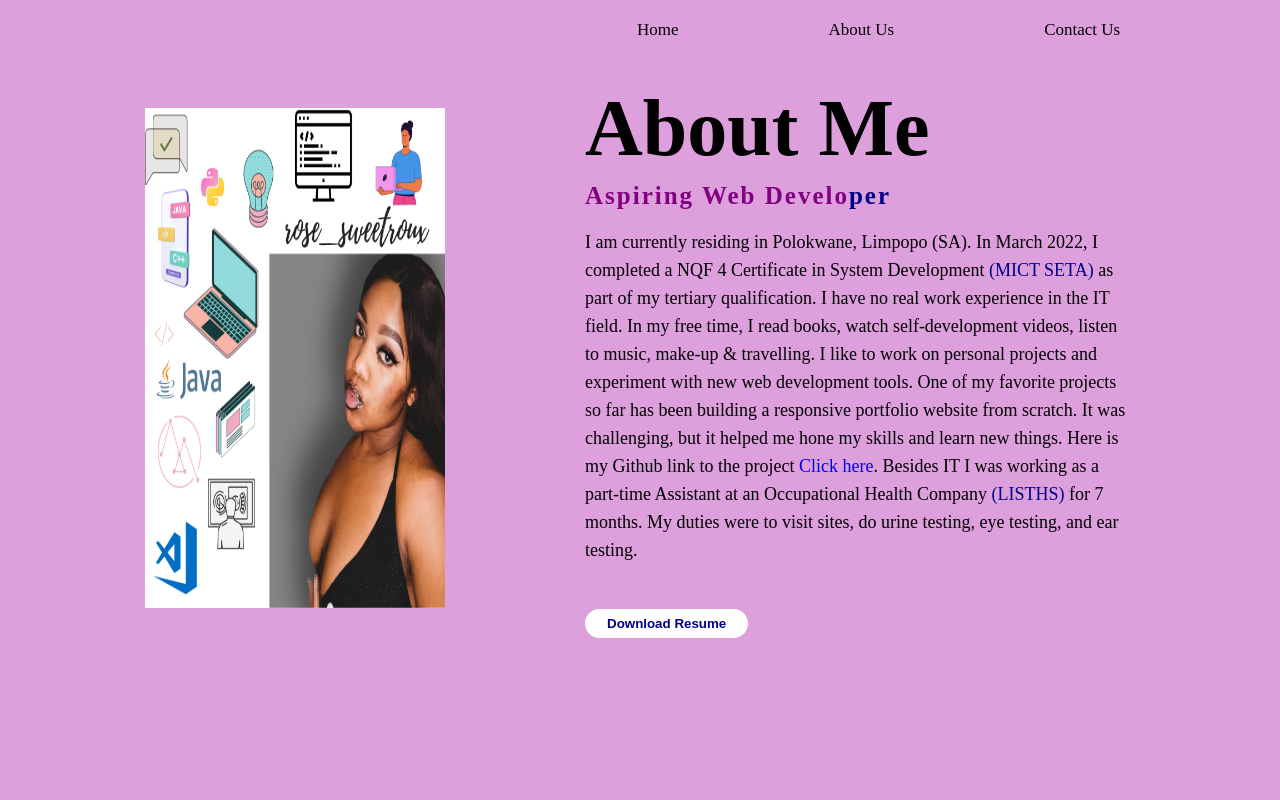
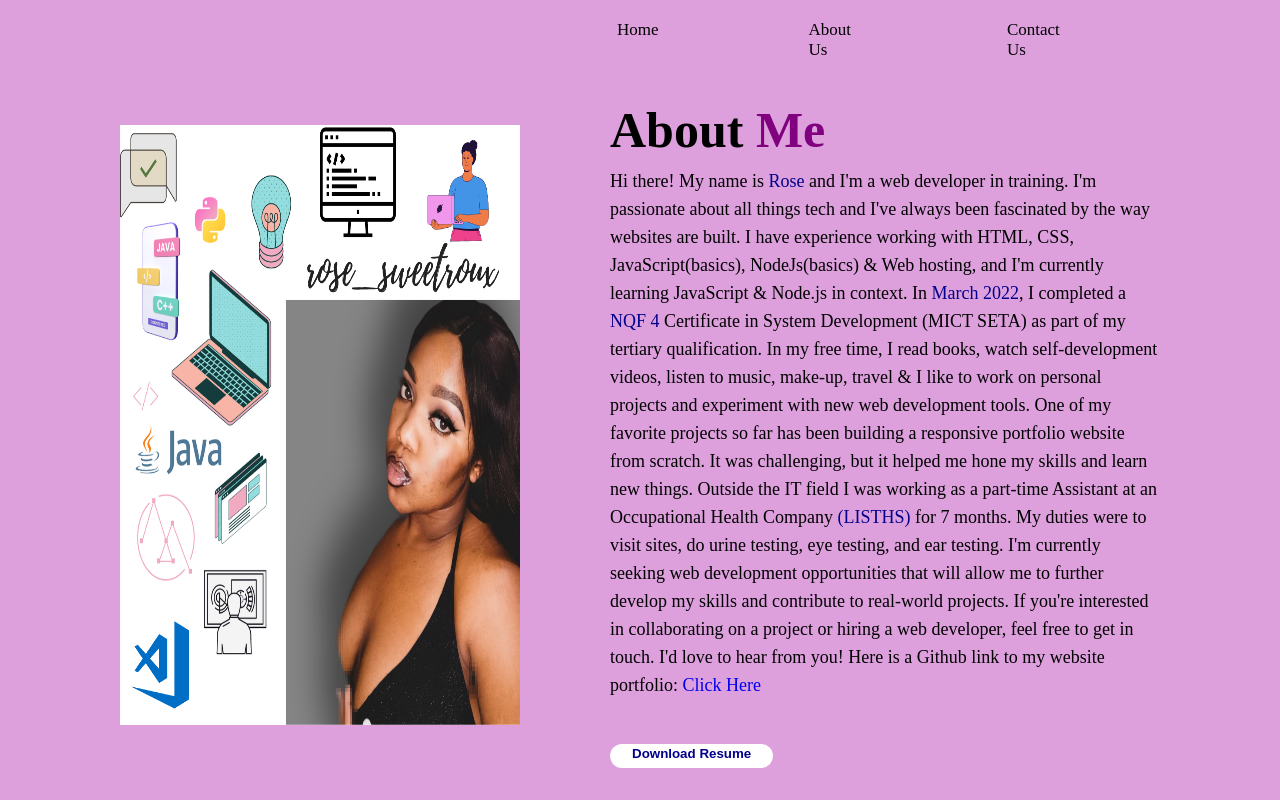
Before and after one commit to rosesweetroux02/ui-challengee, a plain HTML site: page about.html in a window 1280 px wide. Drawn offline with Linux system fonts and the light colour scheme.

Commit message:
Final Project

```diff
--- a/about.html
+++ b/about.html
@@ -20,13 +20,8 @@
     background-color: plum;
 }
 
-h1{
-    font-size: 50px;
-    padding-top: 5px;
-}
+header{
 
-header{
-    position: fixed;
     width: 100%;
     top: 0;
     left: 25%;
@@ -42,6 +37,7 @@ header{
 
 .navlist{
     display: flex;
+    padding-left: 300px;
 }
 
 .navlist a{
@@ -63,12 +59,12 @@ span{
 
 .about{
     width: 100%;
-    padding: 78px 0px;
+    padding: 0px;
 }
 
 .about img{
-    height: 500px;
-    width: 300px;
+    height: 600px;
+    width: 400px;
 }
 
 .about-text{
@@ -85,8 +81,9 @@ span{
 }
 
 .about-text h1{
+    padding-top: 20px;
     color: black;
-    font-size: 80px;
+    font-size: 50px;
     text-transform: capitalize;
     margin-bottom: 8px;
 }
@@ -116,6 +113,7 @@ span{
     padding: 5px 20px;
     border-radius: 20px;
     transition: .45s;
+    padding-top: 0px;
 }
 
 .btn:hover{
@@ -139,19 +137,25 @@ span{
 
    <section class="about">
     <div class="main">
-        <img src="Assets/Images/about.png">
+        <img src="Assets/Images/about.png" >
         <div class="about-text">
-            <h1>About Me</h1>
-            <h5>Aspiring Web Develo<span>per</span></h5>
+            <h1>About <span style="color:purple">Me</span></h1>
 
-              <p>I am currently residing in Polokwane, Limpopo (SA). In March 2022, I completed a NQF 4 Certificate
-                in System Development <span>(MICT SETA)</span> as part of my tertiary qualification. I have no real work
-                experience in the IT field. In my free time, I read books, watch self-development videos, listen to music,
-                make-up & travelling. I like to work on personal projects and experiment with new web development tools. One
-                of my favorite projects so far has been building a responsive portfolio website from scratch. It was challenging,
-                but it helped me hone my skills and learn new things. Here is my Github link to the project <a href="https://github.com/rosesweetroux02/PERSONAL-PORTFOLIO">Click here</a>.
-                Besides IT I was working as a part-time Assistant at an Occupational Health Company <span>(LISTHS)</span> for 7 months.
+              <p>Hi there! My name is <span>Rose</span> and I'm a web developer in training. I'm passionate
+                about all things tech and I've always been fascinated by the way websites are built.
+                I have experience working with HTML, CSS, JavaScript(basics), NodeJs(basics) & Web hosting,
+                and I'm currently learning JavaScript & Node.js in context. In <span>March 2022</span>, I completed
+                a <span>NQF 4</span> Certificate in System Development (MICT SETA) as part of my tertiary qualification. In my free
+                time, I read books, watch self-development videos, listen to music, make-up, travel & I like to work on personal
+                projects and experiment with new web development tools. One of my favorite projects so far has been building a
+                responsive portfolio website from scratch. It was challenging, but it helped me hone my skills and learn new things.
+                Outside the IT field I was working as a part-time Assistant at an Occupational Health Company <span>(LISTHS)</span> for 7 months.
                 My duties were to visit sites, do urine testing, eye testing, and ear testing.
+                I'm currently seeking
+                web development opportunities that will allow me to further develop my skills
+                and contribute to real-world projects. If you're interested in collaborating on a
+                project or hiring a web developer, feel free to get in touch. I'd love to hear from you!
+                Here is a Github link to my website portfolio: <a href="https://github.com/rosesweetroux02/PERSONAL-PORTFOLIO"> Click Here </a>
             </p>
              <a href="Assets/documents/btcmp.pdf"> <button class="btn">Download Resume</button></a>
        </div>
```
